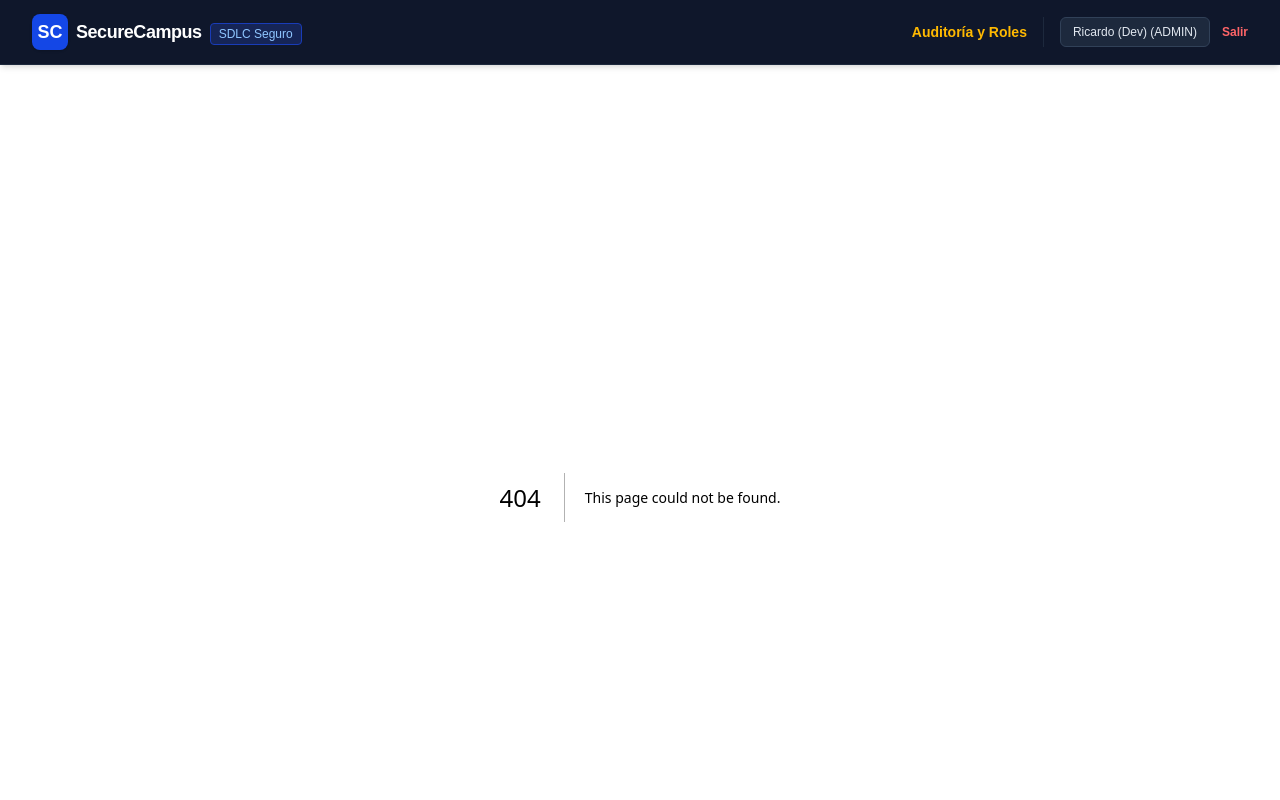
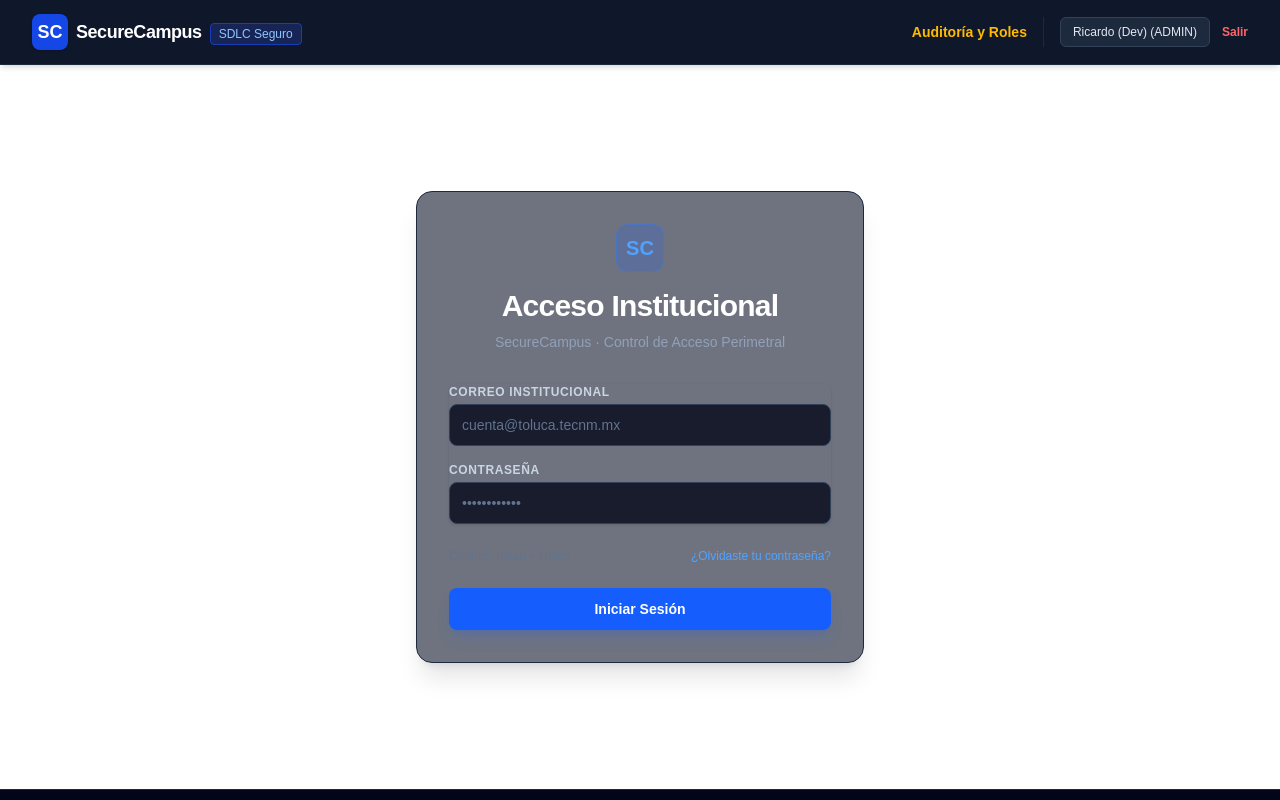
Before and after one commit to RicardoChavira1/SecureCampus-Equipo, a Next.js app in the folder securecmpus/: page /login in a window 1280 px wide. Before the commit this address had no page. Shown: the top 800 px of the page. Built offline with nearby package versions, Linux system fonts and the light colour scheme; no server answers.

Commit message:
Create page.tsx

```diff
--- /dev/null
+++ b/securecmpus/app/login/page.tsx
@@ -0,0 +1,209 @@
+"use client";
+
+import React, { useState, useEffect } from "react";
+import Link from "next/link";
+import { useRouter } from "next/navigation";
+import { signInWithEmailAndPassword, signOut } from "firebase/auth";
+import { doc, getDoc } from "firebase/firestore";
+import { auth, db } from "../../lib/firebase";
+
+export default function LoginPage() {
+  const router = useRouter();
+  const [correo, setCorreo] = useState("");
+  const [password, setPassword] = useState("");
+  const [loading, setLoading] = useState(false);
+  const [errorMsg, setErrorMsg] = useState("");
+  const [failedAttempts, setFailedAttempts] = useState(0);
+  const [lockUntil, setLockUntil] = useState<number | null>(null);
+
+  const DOMINIOS_VALIDOS = ["@toluca.tecnm.mx", "@ittoluca.edu.mx"];
+
+  // Sincronización inicial con almacenamiento de sesión
+  useEffect(() => {
+    const savedLock = sessionStorage.getItem("sc_login_lock");
+    const savedAttempts = sessionStorage.getItem("sc_login_attempts");
+
+    if (savedLock && Date.now() < parseInt(savedLock, 10)) {
+      setLockUntil(parseInt(savedLock, 10));
+    } else {
+      sessionStorage.removeItem("sc_login_lock");
+    }
+
+    if (savedAttempts) {
+      setFailedAttempts(parseInt(savedAttempts, 10));
+    }
+  }, []);
+
+  const handleLogin = async (e: React.FormEvent) => {
+    e.preventDefault();
+    if (lockUntil && Date.now() < lockUntil) {
+      setErrorMsg("Acceso bloqueado temporalmente por reiterados intentos fallidos.");
+      return;
+    }
+
+    setLoading(true);
+    setErrorMsg("");
+
+    // Normalización de entrada
+    const correoNormalizado = correo.trim().toLowerCase();
+    const esDominioValido = DOMINIOS_VALIDOS.some((d) => correoNormalizado.endsWith(d));
+
+    if (!esDominioValido) {
+      setLoading(false);
+      setErrorMsg("Credenciales de acceso inválidas o usuario inactivo.");
+      return;
+    }
+
+    try {
+      // 1. Autenticación contra Firebase Auth
+      const userCredential = await signInWithEmailAndPassword(auth, correoNormalizado, password);
+      const user = userCredential.user;
+
+      // 2. Validación de verificación de correo institucional
+      if (!user.emailVerified) {
+        await signOut(auth);
+        setErrorMsg("Cuenta no confirmada. Valida el enlace enviado a tu correo institucional.");
+        setLoading(false);
+        return;
+      }
+
+      // 3. Consulta de permisos en Firestore
+      const userDocRef = doc(db, "usuarios", user.uid);
+      const userSnapshot = await getDoc(userDocRef);
+
+      if (!userSnapshot.exists()) {
+        await signOut(auth);
+        setErrorMsg("Credenciales de acceso inválidas o usuario inactivo.");
+        setLoading(false);
+        return;
+      }
+
+      const userData = userSnapshot.data();
+
+      if (!userData.activo) {
+        await signOut(auth);
+        setErrorMsg("Cuenta suspendida temporalmente. Contacte a la administración.");
+        setLoading(false);
+        return;
+      }
+
+      // Limpieza de intentos tras autenticación correcta
+      sessionStorage.removeItem("sc_login_attempts");
+      sessionStorage.removeItem("sc_login_lock");
+
+      // 4. Redirección por Rol (RBAC)
+      switch (userData.rol) {
+        case "ESTUDIANTE":
+          router.push("/estudiante/calificaciones");
+          break;
+        case "PROFESOR":
+          router.push("/profesor/grupos");
+          break;
+        case "JEFE_CARRERA":
+          router.push("/jefatura/grupos");
+          break;
+        case "ADMIN":
+          router.push("/admin/dashboard");
+          break;
+        default:
+          router.push("/perfil");
+      }
+    } catch (err: unknown) {
+      const nextAttempts = failedAttempts + 1;
+      setFailedAttempts(nextAttempts);
+      sessionStorage.setItem("sc_login_attempts", nextAttempts.toString());
+
+      if (nextAttempts >= 5) {
+        const lockTime = Date.now() + 60000;
+        setLockUntil(lockTime);
+        sessionStorage.setItem("sc_login_lock", lockTime.toString());
+        setErrorMsg("Demasiados intentos fallidos. Interfaz pausada por 60 segundos.");
+      } else {
+        setErrorMsg("Credenciales de acceso inválidas o usuario inactivo.");
+      }
+    } finally {
+      setLoading(false);
+    }
+  };
+
+  const bloqueado = !!(lockUntil && Date.now() < lockUntil);
+
+  return (
+    <div className="min-h-[calc(100vh-140px)] flex items-center justify-center py-12 px-4 sm:px-6 lg:px-8">
+      <div className="max-w-md w-full space-y-8 bg-slate-900/60 p-8 rounded-2xl border border-slate-800 shadow-xl backdrop-blur-sm">
+        <div>
+          <div className="w-12 h-12 bg-blue-600/20 border border-blue-500/40 rounded-xl flex items-center justify-center mx-auto text-blue-400 mb-4 font-mono font-bold text-xl">
+            SC
+          </div>
+          <h2 className="text-center text-3xl font-extrabold text-white tracking-tight">
+            Acceso Institucional
+          </h2>
+          <p className="mt-2 text-center text-sm text-slate-400">
+            SecureCampus · Control de Acceso Perimetral
+          </p>
+        </div>
+
+        {errorMsg && (
+          <div className="p-3.5 rounded-lg bg-rose-500/10 border border-rose-500/30 text-rose-300 text-sm text-center">
+            {errorMsg}
+          </div>
+        )}
+
+        <form className="mt-8 space-y-6" onSubmit={handleLogin}>
+          <div className="rounded-md shadow-sm space-y-4">
+            <div>
+              <label htmlFor="correo" className="block text-xs font-semibold uppercase tracking-wider text-slate-300 mb-1">
+                Correo Institucional
+              </label>
+              <input
+                id="correo"
+                name="correo"
+                type="email"
+                required
+                disabled={bloqueado}
+                value={correo}
+                onChange={(e) => setCorreo(e.target.value)}
+                placeholder="cuenta@toluca.tecnm.mx"
+                className="appearance-none relative block w-full px-3 py-2.5 bg-slate-950/80 border border-slate-700 placeholder-slate-500 text-white rounded-lg focus:outline-none focus:ring-2 focus:ring-blue-500 focus:border-transparent text-sm transition-all disabled:opacity-50"
+              />
+            </div>
+            <div>
+              <label htmlFor="password" className="block text-xs font-semibold uppercase tracking-wider text-slate-300 mb-1">
+                Contraseña
+              </label>
+              <input
+                id="password"
+                name="password"
+                type="password"
+                required
+                disabled={bloqueado}
+                value={password}
+                onChange={(e) => setPassword(e.target.value)}
+                placeholder="••••••••••••"
+                className="appearance-none relative block w-full px-3 py-2.5 bg-slate-950/80 border border-slate-700 placeholder-slate-500 text-white rounded-lg focus:outline-none focus:ring-2 focus:ring-blue-500 focus:border-transparent text-sm transition-all disabled:opacity-50"
+              />
+            </div>
+          </div>
+
+          <div className="flex items-center justify-between text-xs">
+            <span className="text-slate-500 font-mono">Control: Token + Rules</span>
+            <Link
+              href="/recuperar"
+              className="font-medium text-blue-400 hover:text-blue-300 transition-colors"
+            >
+              ¿Olvidaste tu contraseña?
+            </Link>
+          </div>
+
+          <button
+            type="submit"
+            disabled={loading || bloqueado}
+            className="group relative w-full flex justify-center py-2.5 px-4 border border-transparent text-sm font-semibold rounded-lg text-white bg-blue-600 hover:bg-blue-500 focus:outline-none focus:ring-2 focus:ring-offset-2 focus:ring-blue-500 transition-all disabled:opacity-50 disabled:cursor-not-allowed shadow-lg shadow-blue-600/20"
+          >
+            {loading ? "Comprobando..." : bloqueado ? "Pausa por reintentos" : "Iniciar Sesión"}
+          </button>
+        </form>
+      </div>
+    </div>
+  );
+}
```
